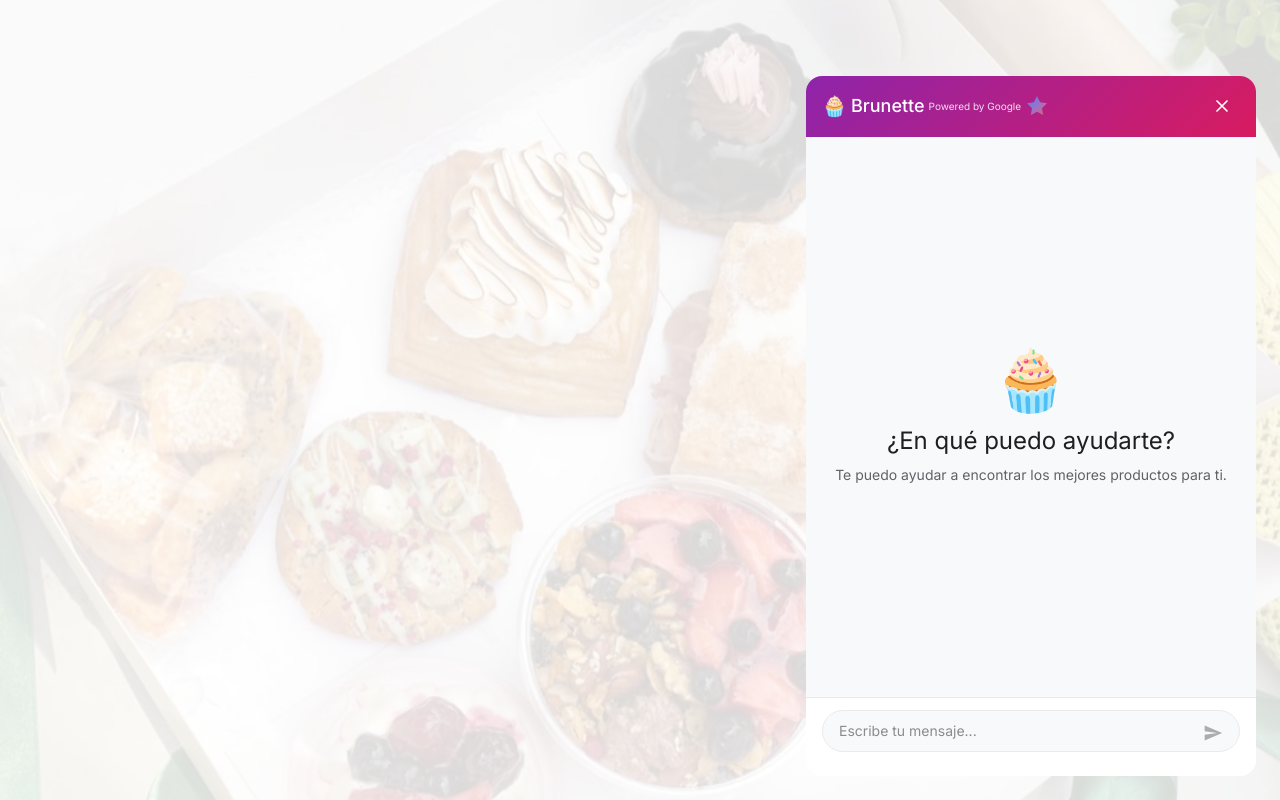
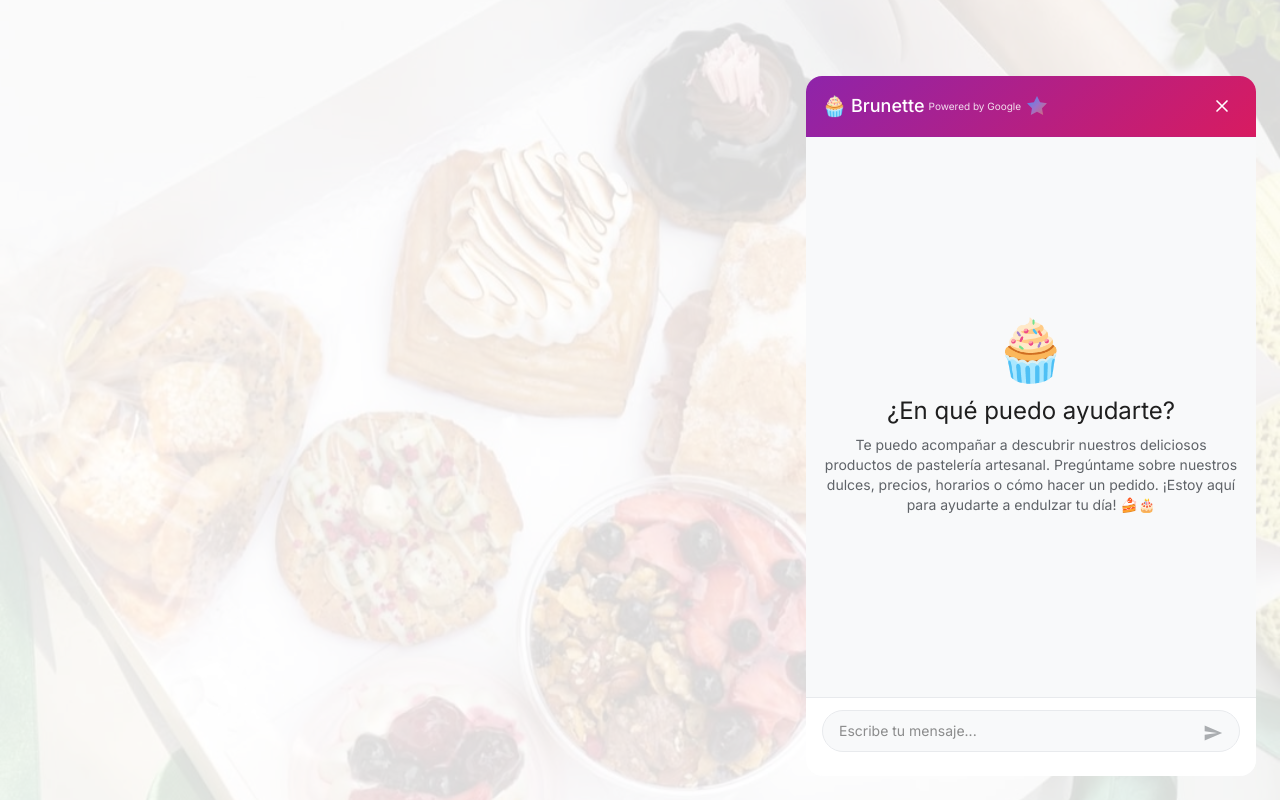
Before and after one commit to ezestom/brunette-chatbot, a Next.js app: page / in a window 1280 px wide. Both pictures are taken after a click on the button "Chat con Brunette". Built offline with nearby package versions, Linux system fonts and the light colour scheme.

Commit message:
fix: actualizar mensaje de bienvenida en el chatbot para mejorar la experiencia del usuario

```diff
--- a/src/app/page.tsx
+++ b/src/app/page.tsx
@@ -325,7 +325,9 @@ export default function Home() {
               <div className="flex flex-col items-center justify-center h-full px-4">
                 <div className="mb-3 sm:mb-4 text-5xl sm:text-6xl">🧁</div>
                 <h2 className="text-xl sm:text-2xl font-normal mb-2 text-center" style={{ color: 'var(--gemini-text)' }}>¿En qué puedo ayudarte?</h2>
-                <p className="text-sm text-center" style={{ color: 'var(--gemini-text-secondary)' }}>Te puedo ayudar a encontrar los mejores productos para ti.</p>
+                <p className="text-sm text-center" style={{ color: 'var(--gemini-text-secondary)' }}>
+                  Te puedo acompañar a descubrir nuestros deliciosos productos de pastelería artesanal. Pregúntame sobre nuestros dulces, precios, horarios o cómo hacer un pedido. ¡Estoy aquí para ayudarte a endulzar tu día! 🍰🎂
+                </p>
               </div>
             ) : (
               <div className="px-3 sm:px-4 py-4 sm:py-6">
```
